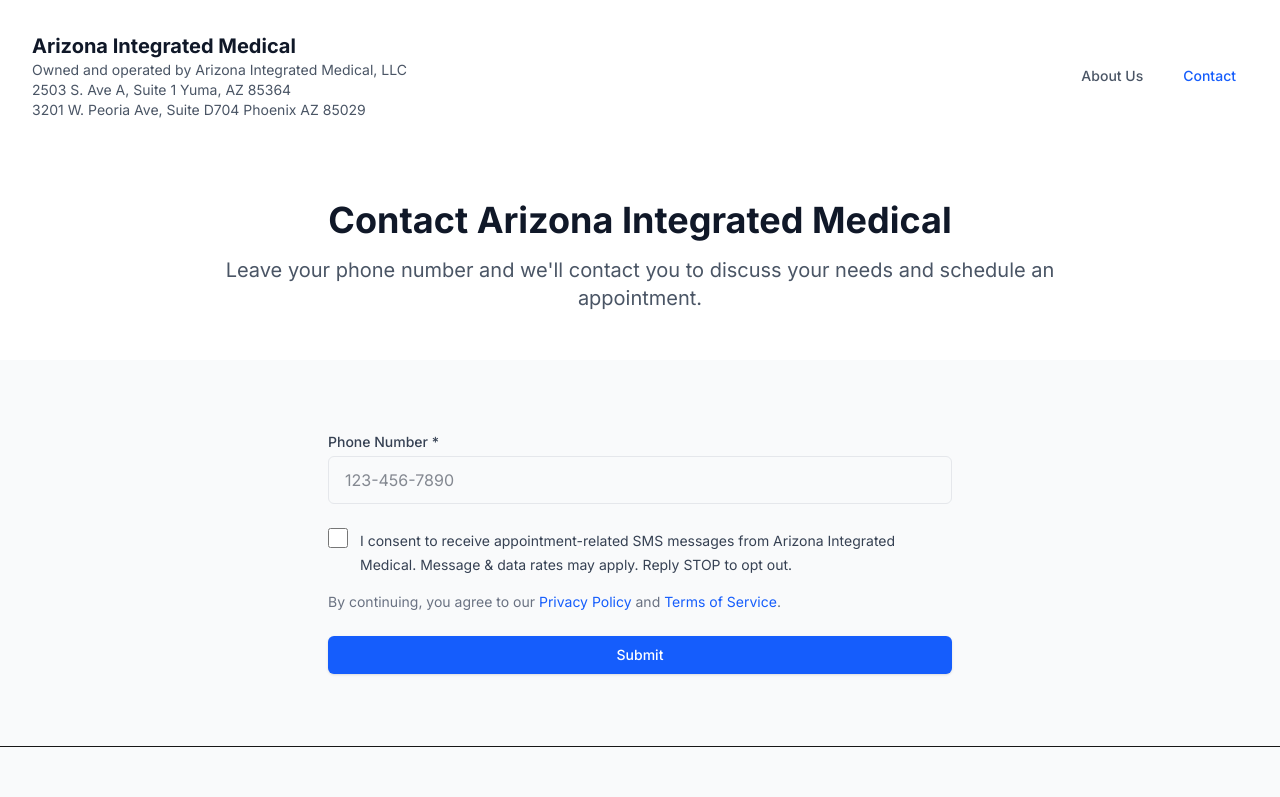
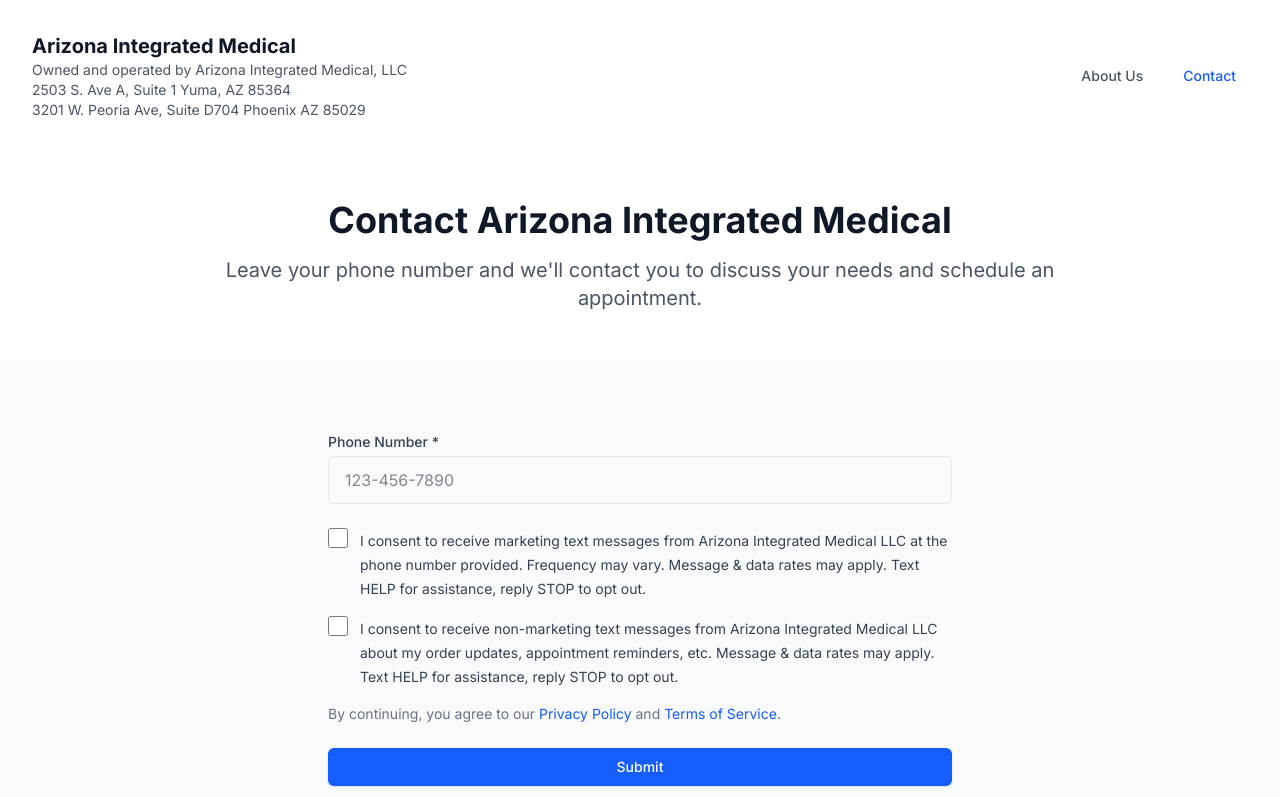
Before and after one commit to bobbyflowstate/a2p-azmed, a Next.js app: page /contact in a window 1280 px wide. Shown: the top 797 px of the page. Built offline with nearby package versions, Linux system fonts and the light colour scheme.

Commit message:
Add separate marketing and non-marketing SMS consent checkboxes
Co-authored-by: bobby.lyte <bobby.lyte@ourflowstate.com>

```diff
--- a/src/components/ContactForm.tsx
+++ b/src/components/ContactForm.tsx
@@ -8,7 +8,8 @@ export default function ContactForm() {
   const [showSuccess, setShowSuccess] = useState(false);
   const [formData, setFormData] = useState<ContactFormData>({
     phone: '',
-    smsConsent: false,
+    marketingConsent: false,
+    nonmarketingConsent: false,
   });
 
   const validatePhone = (phone: string): boolean => {
@@ -86,18 +87,38 @@ export default function ContactForm() {
         <div className="flex items-start">
           <div className="flex items-center h-5">
             <input
-              id="smsConsent"
-              name="smsConsent"
+              id="marketingConsent"
+              name="marketingConsent"
               type="checkbox"
-              required
               className="h-5 w-5 rounded border border-gray-200 text-gray-600 focus:ring-0 focus:border-black"
-              checked={formData.smsConsent}
+              checked={formData.marketingConsent}
               onChange={handleChange}
             />
           </div>
           <div className="ml-3">
-            <label htmlFor="smsConsent" className="text-sm text-gray-700">
-              I consent to receive appointment-related SMS messages from Arizona Integrated Medical. Message & data rates may apply. Reply STOP to opt out.
+            <label htmlFor="marketingConsent" className="text-sm text-gray-700">
+              I consent to receive marketing text messages from Arizona Integrated Medical LLC at the phone number provided.
+              Frequency may vary. Message & data rates may apply. Text HELP for assistance, reply STOP to opt out.
+            </label>
+          </div>
+        </div>
+
+        <div className="flex items-start">
+          <div className="flex items-center h-5">
+            <input
+              id="nonmarketingConsent"
+              name="nonmarketingConsent"
+              type="checkbox"
+              required
+              className="h-5 w-5 rounded border border-gray-200 text-gray-600 focus:ring-0 focus:border-black"
+              checked={formData.nonmarketingConsent}
+              onChange={handleChange}
+            />
+          </div>
+          <div className="ml-3">
+            <label htmlFor="nonmarketingConsent" className="text-sm text-gray-700">
+              I consent to receive non-marketing text messages from Arizona Integrated Medical LLC about my order updates,
+              appointment reminders, etc. Message & data rates may apply. Text HELP for assistance, reply STOP to opt out.
             </label>
           </div>
         </div>
--- a/src/types/contact.ts
+++ b/src/types/contact.ts
@@ -1,4 +1,5 @@
 export interface ContactFormData {
   phone: string;
-  smsConsent: boolean;
+  marketingConsent: boolean;
+  nonmarketingConsent: boolean;
 }
```
